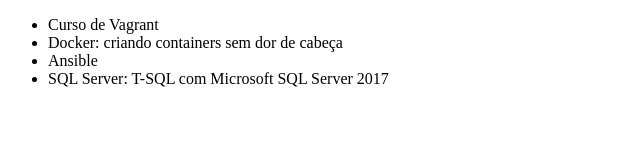
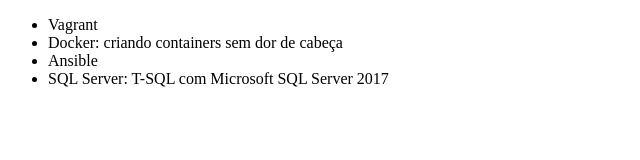
Before and after one commit to MariRodrigues/alura-git, a plain HTML site: page index.html in a window 1280 px wide. Shown: the full height of the page, 0-640 px from the left. Drawn offline with Linux system fonts and the light colour scheme.

Commit message:
Revert "Atualizado curso de vagrant"
This reverts commit 592ba16f563cf2a6e6e7740b838384748eef2c26.

```diff
--- a/index.html
+++ b/index.html
@@ -6,7 +6,7 @@
 </head>
 <body>
     <ul>
-        <li>Curso de Vagrant</li>
+        <li>Vagrant</li>
         <li>Docker: criando containers sem dor de cabeça</li>
         <li>Ansible</li>
         <li>SQL Server: T-SQL com Microsoft SQL Server 2017</li>
```
Also changed, not shown: 1 other file.
